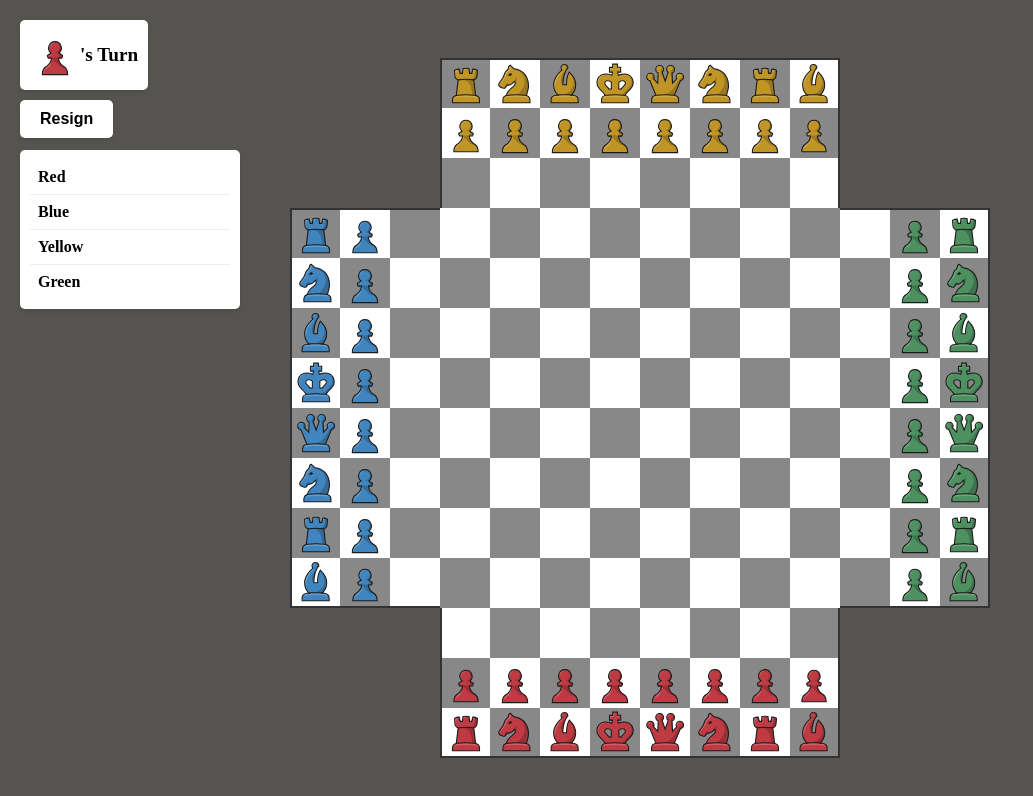
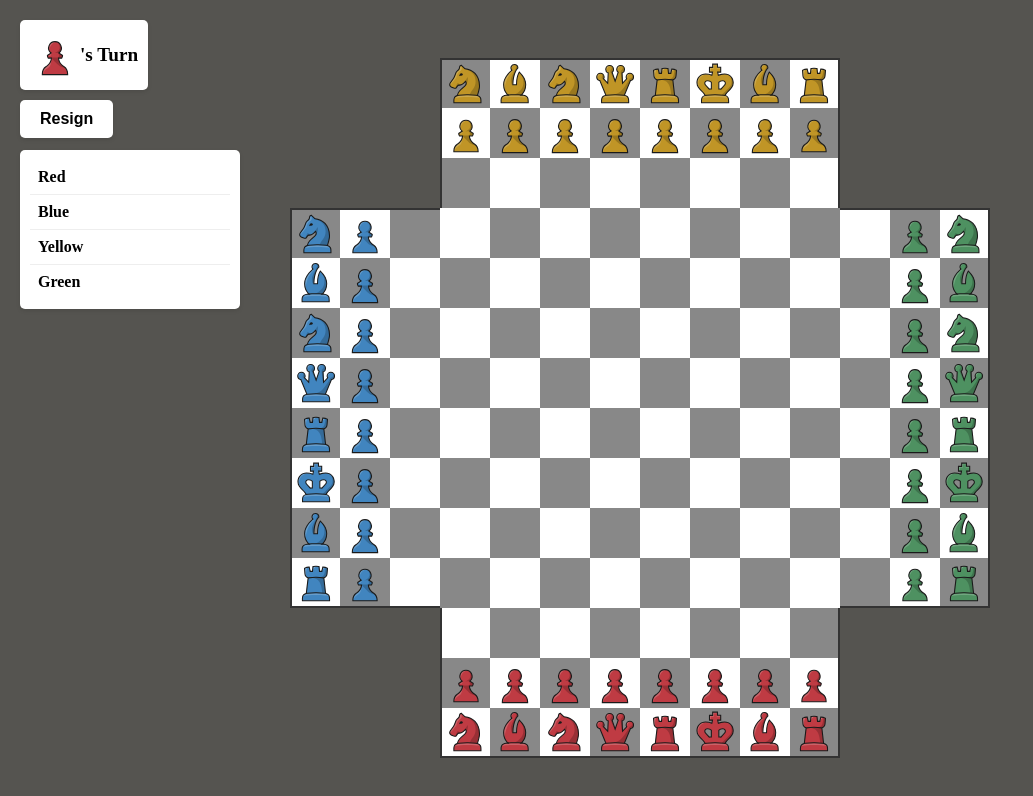
Before and after one commit to RileyDoesGameDev/4PlayerChess-Riley-Edits, a plain HTML site: page src/chess960.html in a window 1280 px wide. Shown: the whole page, without its empty margins (0-1033 px from the left). Drawn offline with Linux system fonts and the light colour scheme.

Commit message:
affing randomizeation

```diff
--- a/src/chess960.html
+++ b/src/chess960.html
@@ -257,6 +257,92 @@
             <div class="square light inactive" data-position="n1" style="pointer-events: none;"></div>
         </div>
     </div>
+    <script>
+        // Generate a valid Chess960 starting position
+        function generateChess960Position() {
+            const pieces = new Array(8);
+
+            // Place bishops on opposite colored squares
+            const lightSquares = [1, 3, 5, 7]; // e, g, i, k (positions 1, 3, 5, 7)
+            const darkSquares = [0, 2, 4, 6];  // d, f, h, j (positions 0, 2, 4, 6)
+
+            // Randomly place first bishop on a light square
+            const lightBishopPos = lightSquares[Math.floor(Math.random() * lightSquares.length)];
+            pieces[lightBishopPos] = 'bishop';
+
+            // Randomly place second bishop on a dark square
+            const darkBishopPos = darkSquares[Math.floor(Math.random() * darkSquares.length)];
+            pieces[darkBishopPos] = 'bishop';
+
+            // Get remaining empty positions
+            const emptyPositions = [];
+            for (let i = 0; i < 8; i++) {
+                if (!pieces[i]) emptyPositions.push(i);
+            }
+
+            // Place queen randomly in one of the remaining positions
+            const queenIndex = Math.floor(Math.random() * emptyPositions.length);
+            pieces[emptyPositions[queenIndex]] = 'queen';
+            emptyPositions.splice(queenIndex, 1);
+
+            // Place knights randomly in two of the remaining positions
+            const knight1Index = Math.floor(Math.random() * emptyPositions.length);
+            pieces[emptyPositions[knight1Index]] = 'knight';
+            emptyPositions.splice(knight1Index, 1);
+
+            const knight2Index = Math.floor(Math.random() * emptyPositions.length);
+            pieces[emptyPositions[knight2Index]] = 'knight';
+            emptyPositions.splice(knight2Index, 1);
+
+            // Place rooks and king in the remaining positions (rook, king, rook order)
+            // This ensures the king is between the two rooks
+            emptyPositions.sort((a, b) => a - b);
+            pieces[emptyPositions[0]] = 'rook';
+            pieces[emptyPositions[1]] = 'king';
+            pieces[emptyPositions[2]] = 'rook';
+
+            return pieces;
+        }
+
+        // Apply the Chess960 position to all four players
+        function applyChess960Position() {
+            const position = generateChess960Position();
+            const colors = ['blue', 'yellow', 'red', 'green'];
+
+            // Position mappings for each color
+            const positionMappings = {
+                blue: ['d14', 'e14', 'f14', 'g14', 'h14', 'i14', 'j14', 'k14'],
+                yellow: ['a11', 'a10', 'a9', 'a8', 'a7', 'a6', 'a5', 'a4'],
+                red: ['n11', 'n10', 'n9', 'n8', 'n7', 'n6', 'n5', 'n4'],
+                green: ['d1', 'e1', 'f1', 'g1', 'h1', 'i1', 'j1', 'k1']
+            };
+
+            colors.forEach(color => {
+                const positions = positionMappings[color];
+
+                position.forEach((piece, index) => {
+                    const square = document.querySelector(`[data-position="${positions[index]}"]`);
+                    if (square) {
+                        // Remove any existing piece
+                        const existingPiece = square.querySelector('img');
+                        if (existingPiece) {
+                            existingPiece.remove();
+                        }
+
+                        // Add the new piece
+                        const img = document.createElement('img');
+                        img.className = `piece ${color} ${piece}`;
+                        img.src = `img/${color}/${piece}.svg`;
+                        img.draggable = true;
+                        square.appendChild(img);
+                    }
+                });
+            });
+        }
+
+        // Run on page load
+        window.addEventListener('DOMContentLoaded', applyChess960Position);
+    </script>
     <script src="chess.js"></script>
 </body>
 </html>
```
